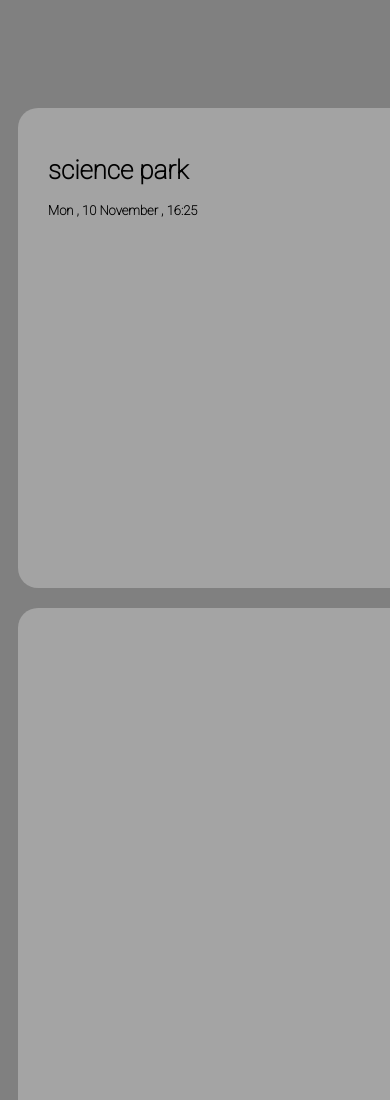
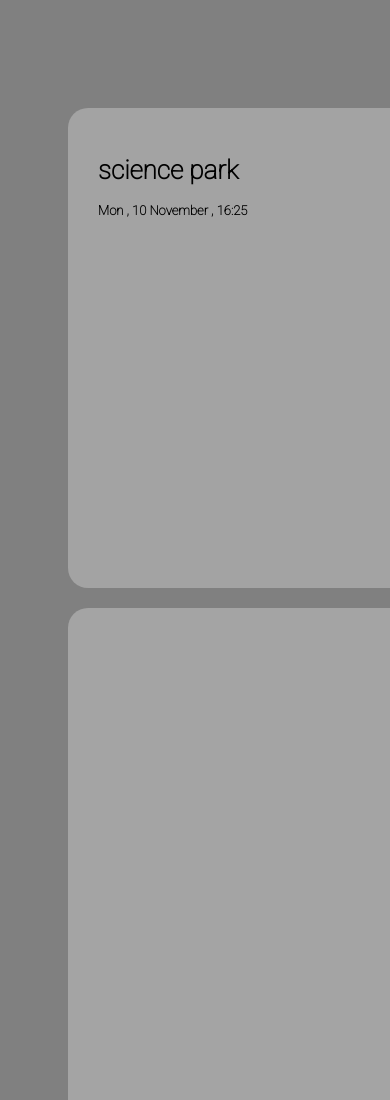
Before and after one commit to Abdulrahmansadek/weatherApp, a plain HTML site: page index.html in a window 390 px wide. Shown: the top 1100 px of the page. Drawn offline with Linux system fonts and the light colour scheme.

Commit message:
add responsive stylr

```diff
--- a/style.css
+++ b/style.css
@@ -142,3 +142,32 @@ body {
   color: red;
   text-align: center;
 }
+
+@media only screen and (max-width: 600px) {
+  .weekContainer {
+    width: 500px;
+    height: 500px;
+    border-radius: 20px;
+    overflow: scroll;
+    padding: 15px;
+    margin-bottom: 10px;
+    z-index: 1;
+    background-color: rgba(194, 193, 193, 0.548);
+  }
+  .todayContainer {
+    width: 500px;
+    height: 450px;
+    border-radius: 20px;
+    margin: 100px 0 20px 0;
+    position: relative;
+    background-color: rgba(194, 193, 193, 0.534);
+    padding: 15px;
+    z-index: 1;
+    font-size: 13px;
+  }
+  .info ul {
+    padding: 3px;
+    height: 70px;
+    border-radius: 10px;
+  }
+}
```
